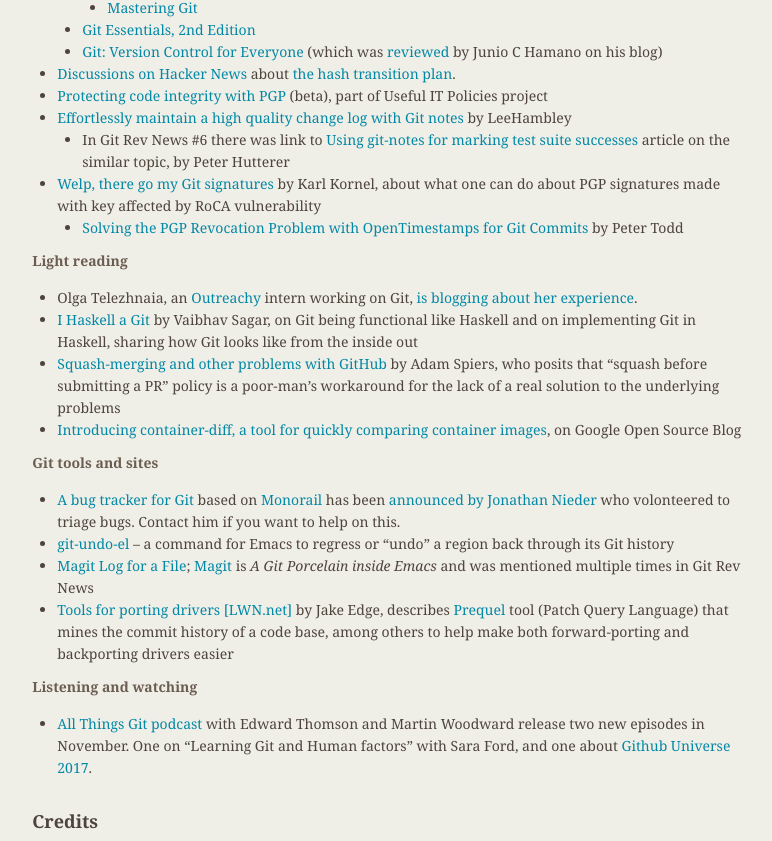
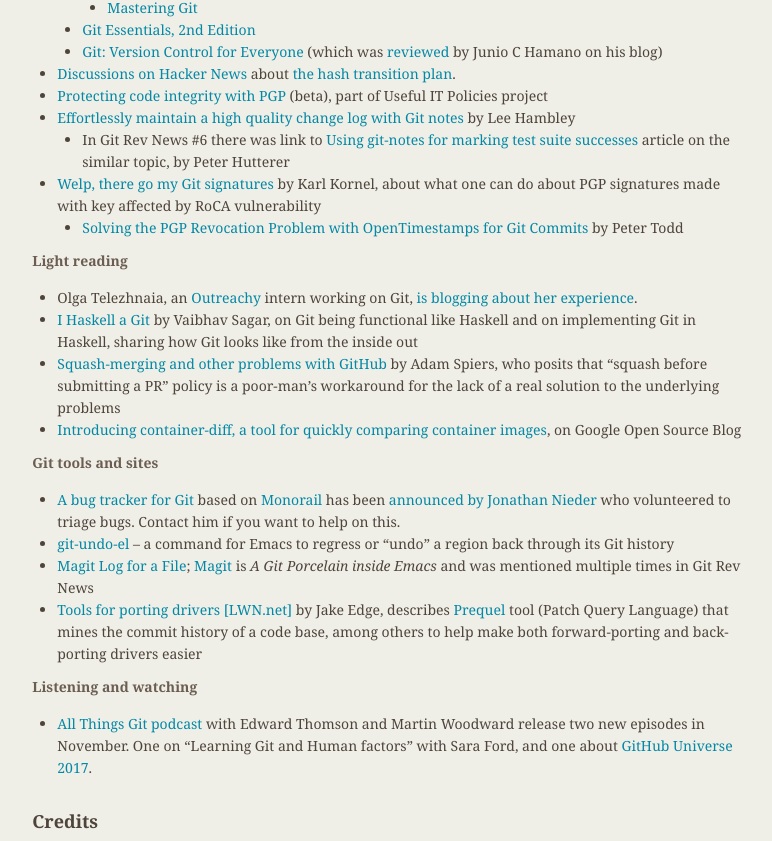
Before and after one commit to git/git.github.io, a Jekyll site: the page built from _posts/2017-12-20-edition-34.markdown, in a window 1280 px wide and 1400 px high, scrolled down 4392 px. Shown: the part 476-1317 px from the top of the window, without its empty margins (339-1111 px from the left). Built offline with Jekyll 4.4.1, drawn with Linux system fonts in a browser that asks for light colours; some of the changed text lies outside the part shown.

Commit message:
rn-34: spellcheck

```diff
--- a/_posts/2017-12-20-edition-34.markdown
+++ b/_posts/2017-12-20-edition-34.markdown
@@ -313,7 +313,7 @@
   about [the hash transition plan](https://github.com/git/git/blob/master/Documentation/technical/hash-function-transition.txt).
 * [Protecting code integrity with PGP](https://github.com/lfit/itpol/blob/master/protecting-code-integrity.md) (beta),
   part of Useful IT Policies project
-* [Effortlessly maintain a high quality change log with Git notes](https://harrow.io/blog/effortlessly-maintain-a-high-quality-change-log-with-little-known-git-tricks/) by LeeHambley
+* [Effortlessly maintain a high quality change log with Git notes](https://harrow.io/blog/effortlessly-maintain-a-high-quality-change-log-with-little-known-git-tricks/) by Lee Hambley
   * In Git Rev News #6 there was link to [Using git-notes for marking test suite successes](http://who-t.blogspot.de/2015/07/using-git-notes-for-marking-test-suite.html) article on the similar topic, by Peter Hutterer
 * [Welp, there go my Git signatures](http://karl.kornel.us/2017/10/welp-there-go-my-git-signatures/) by Karl Kornel, about what one can do about PGP signatures made with key affected by RoCA vulnerability
   * [Solving the PGP Revocation Problem with OpenTimestamps for Git Commits](https://petertodd.org/2016/opentimestamps-git-integration) by Peter Todd
@@ -328,17 +328,17 @@
 
 __Git tools and sites__
 
-* [A bug tracker for Git](https://crbug.com/git) based on [Monorail](https://chromium.googlesource.com/infra/infra/+/master/appengine/monorail) has been [announced by Jonathan Nieder](https://public-inbox.org/git/20171123011227.GM11671@aiede.mtv.corp.google.com/) who volonteered to triage bugs. Contact him if you want to help on this.
+* [A bug tracker for Git](https://crbug.com/git) based on [Monorail](https://chromium.googlesource.com/infra/infra/+/master/appengine/monorail) has been [announced by Jonathan Nieder](https://public-inbox.org/git/20171123011227.GM11671@aiede.mtv.corp.google.com/) who volunteered to triage bugs. Contact him if you want to help on this.
 * [git-undo-el](https://github.com/jwiegley/git-undo-el) -- a command for Emacs to regress or "undo" a region back through its Git history
 * [Magit Log for a File](http://irreal.org/blog/?p=6754); [Magit](https://magit.vc) is _A Git Porcelain inside Emacs_ and was mentioned multiple times in Git Rev News
-* [Tools for porting drivers [LWN.net]](https://lwn.net/Articles/739578/) by Jake Edge, describes [Prequel](http://prequel-pql.gforge.inria.fr/) tool (Patch Query Language) that mines the commit history of a code base, among others to help make both forward-porting and backporting drivers easier
+* [Tools for porting drivers [LWN.net]](https://lwn.net/Articles/739578/) by Jake Edge, describes [Prequel](http://prequel-pql.gforge.inria.fr/) tool (Patch Query Language) that mines the commit history of a code base, among others to help make both forward-porting and back-porting drivers easier
 
 __Listening and watching__
 
 * [All Things Git podcast](http://allthingsgit.com/about.html) with Edward Thomson
   and Martin Woodward release two new episodes in November. One on
   "Learning Git and Human factors" with Sara Ford, and one about
-  [Github Universe 2017](https://github.com/blog/2453-mission-report-github-universe-2017).
+  [GitHub Universe 2017](https://github.com/blog/2453-mission-report-github-universe-2017).
 
 
 ## Credits
```
Also changed, not shown: other parts of _posts/2017-12-20-edition-34.markdown (+1 -1 lines).
